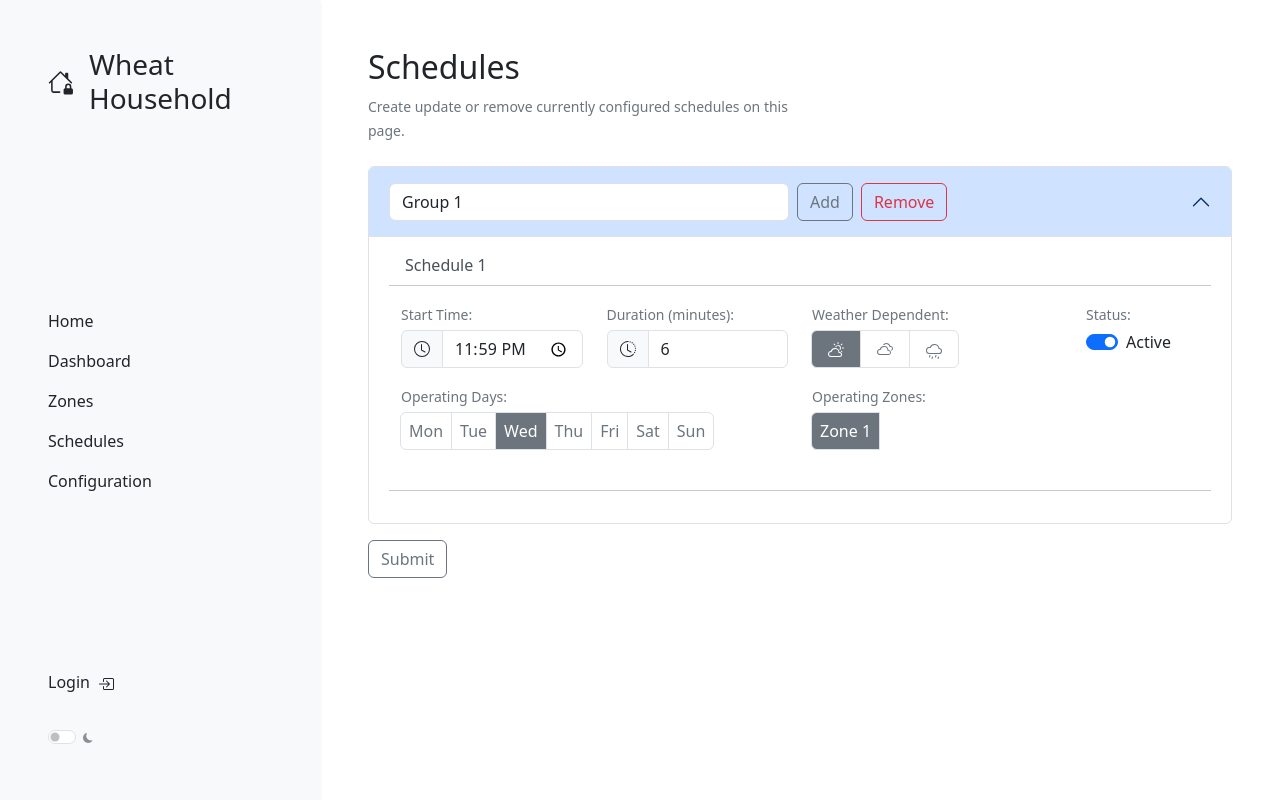
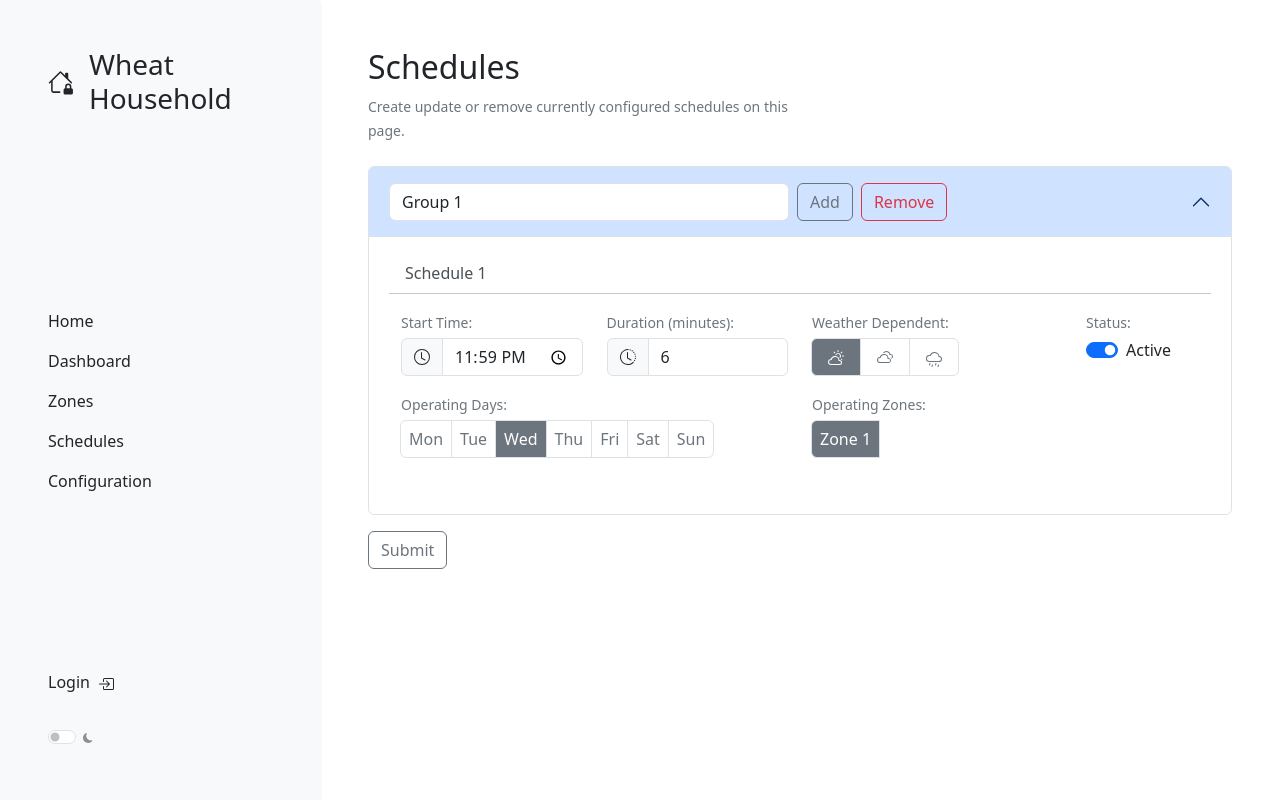
Before and after one commit to WiddleWabbit/flask-dashboard, a Flask app: page /schedules in a window 1280 px wide. Run offline with Flask 3, Linux system fonts and the light colour scheme; some libraries are stand-ins or nearby versions.

Commit message:
Adjusted functionaliy of schedule page, now increments schedule titles and displays better.

```diff
--- a/app/templates/schedules.html
+++ b/app/templates/schedules.html
@@ -30,12 +30,12 @@
                             </div>
                         </button>
                     </h2>
-                    <div id="collapseOne" class="accordion-collapse collapse show" data-bs-parent="#accordionExample">
+                    <div id="collapseOne" class="accordion-collapse collapse show pt-4" data-bs-parent="#accordionExample">
                         <!-- Schedule-->
                         {% for schedule in group.schedules %}
-                        <div class="accordion-body row schedule">
+                        <div class="accordion-body row schedule pt-0">
                             <div class="col-xs-12">
-                                <p class="mb-2 text-dark-emphasis ps-3">Schedule {{ schedule.id }}</p>
+                                <p class="mb-2 text-dark-emphasis ps-3 schedule-title">Schedule {{ schedule.id }}</p>
                                 <hr class="mt-0">
                             </div>
                             <!--<div class="col-xs-12">
@@ -145,9 +145,9 @@
                                     </div>
                                 </div>
                             </div>
-                            <div class="col-xs-12">
-                                <hr class="mt-0">
-                            </div>
+                            <!--<div class="col-xs-12">
+                                <hr class="mt-0 mb-0">
+                            </div>-->
                         </div>
                         <!-- End Schedule-->
                         {% endfor %}
@@ -223,6 +223,12 @@
                 });
             });
 
+            // Update the schedule-title text
+            const title = newSchedule.querySelector('.schedule-title');
+            if (title) {
+                title.textContent = 'Schedule ' + newId;
+            }
+
             // Clear input/select values
             newSchedule.querySelectorAll('input, select').forEach(function(input) {
                 if (input.type === 'checkbox' || input.type === 'radio') {
```
